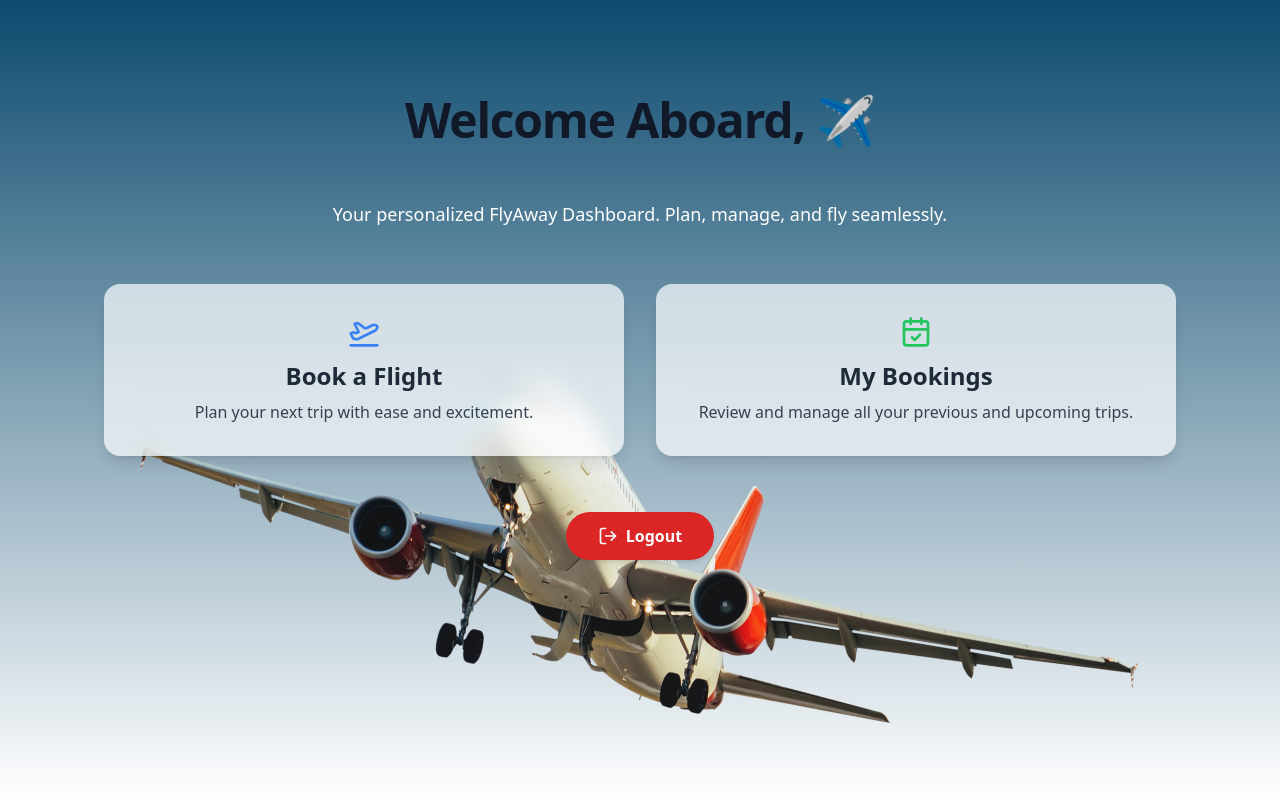
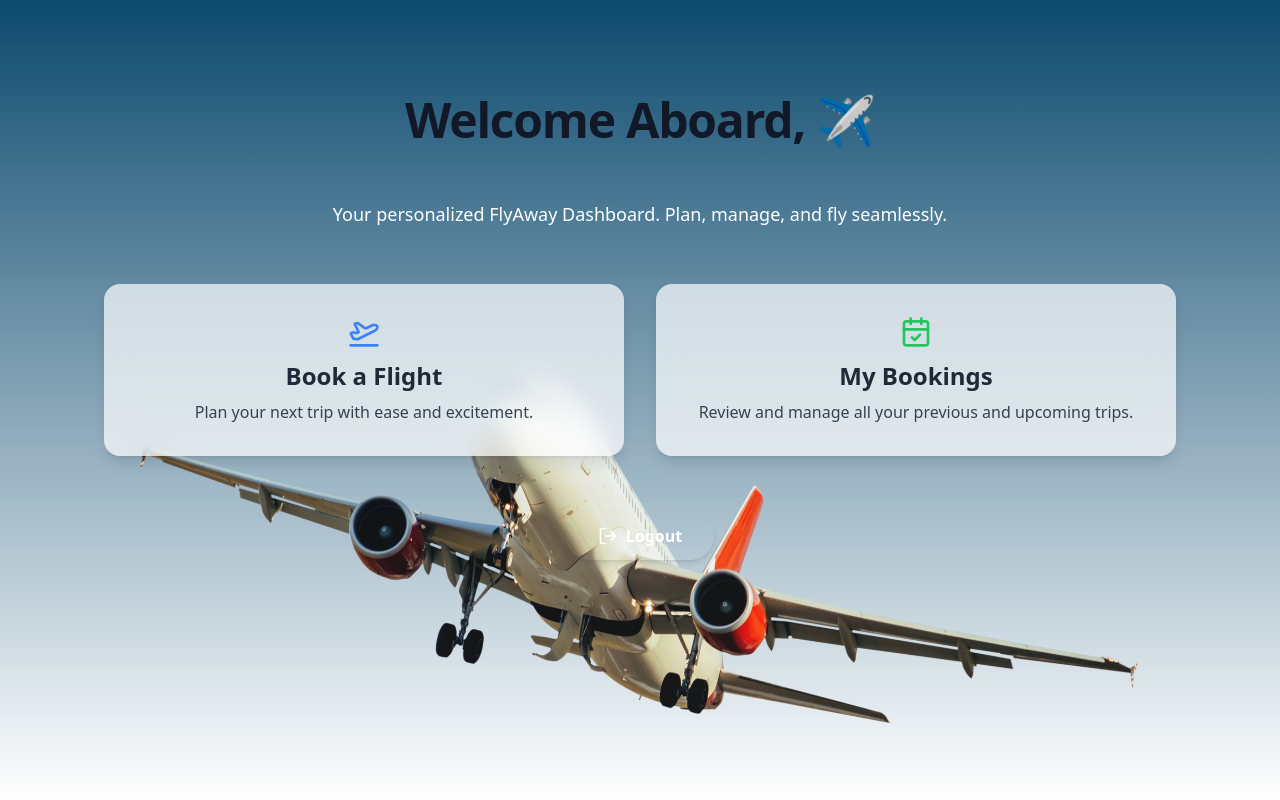
Before and after one commit to ssulochanaherath/flyaway_frontend, a React (Vite) app: page /dashboard in a window 1280 px wide. Shown: the top 800 px of the page. Built offline with nearby package versions, Linux system fonts and the light colour scheme.

Commit message:
few changes in dashboard

```diff
--- a/src/pages/Dashboard.tsx
+++ b/src/pages/Dashboard.tsx
@@ -90,7 +90,7 @@ const Dashboard: React.FC = () => {
                 <motion.button
                     onClick={handleLogout}
                     whileTap={{ scale: 0.95 }}
-                    className="mt-20 inline-flex items-center gap-2 px-8 py-3 bg-red-600 text-white font-semibold rounded-full hover:bg-red-700 transition-all shadow-md"
+                    className="mt-20 inline-flex items-center gap-2 px-8 py-3 bg-red500 text-white font-semibold rounded-full hover:bg-red-700 transition-all shadow-md"
                 >
                     <LogOut size={20} />
                     Logout
```
